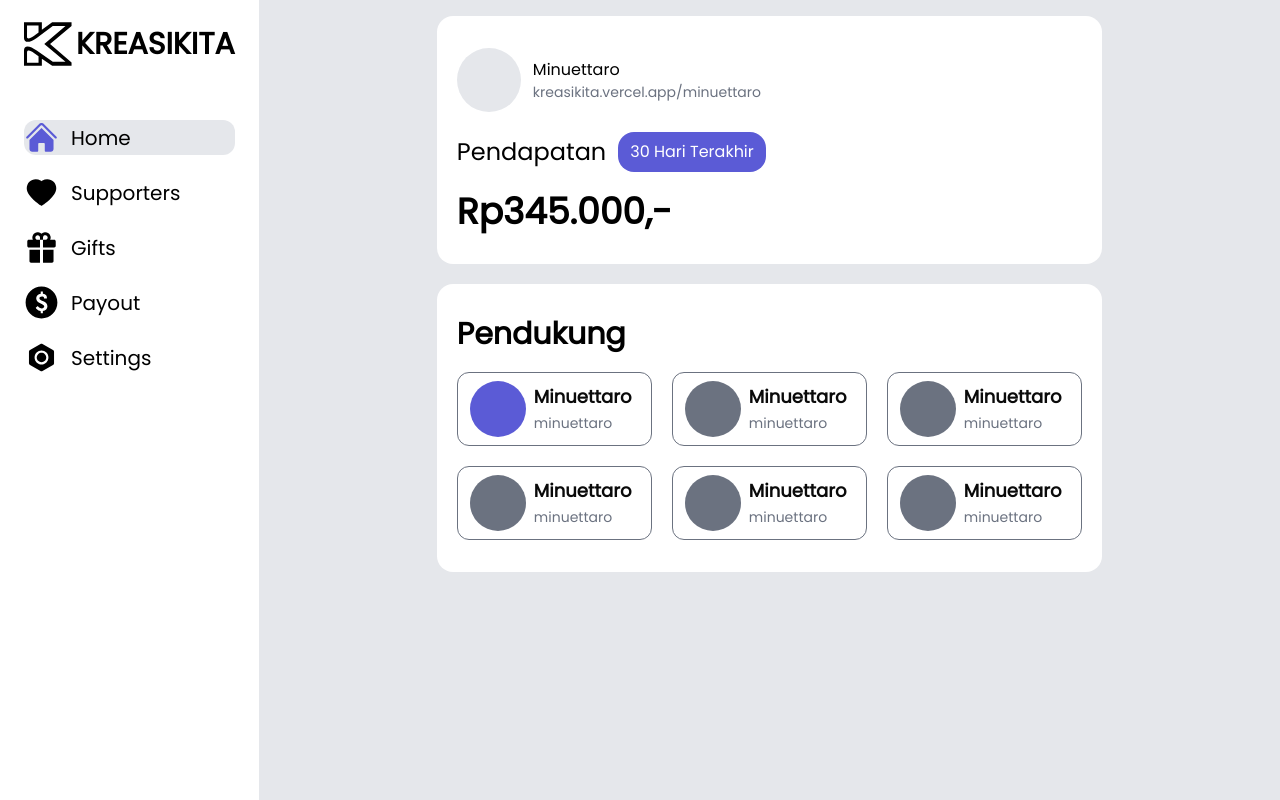
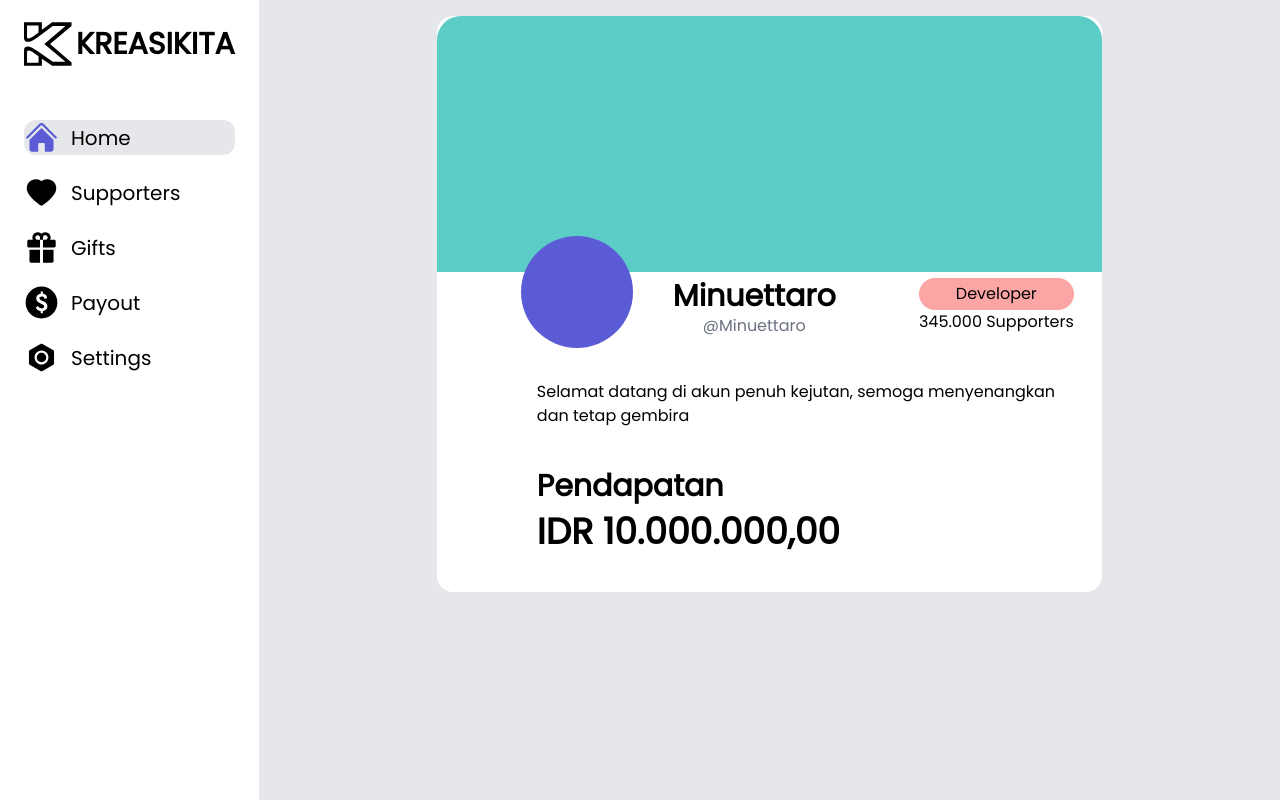
Before and after one commit to bintangyosua/kreasikita, a Next.js app in the folder client/: page /dashboard in a window 1280 px wide. Built offline with nearby package versions, Linux system fonts and the light colour scheme.

Commit message:
profile dashboard fixed

```diff
--- a/client/src/app/dashboard/page.tsx
+++ b/client/src/app/dashboard/page.tsx
@@ -14,75 +14,56 @@ export default function Page() {
   return (
     <Layout page="home">
       <Section>
-        <div className="flex flex-row justify-between">
-          <div className="flex flex-row items-center gap-3">
-            <div className="bg-gray-200 h-16 w-16 rounded-full"></div>
+        <div className="flex flex-col gap-3 pb-10">
+          <div
+            style={{
+              backgroundColor: "#5CCCC6",
+            }}
+            className="h-32 sm:h-48 lg:h-64 w-full rounded-t-3xl"></div>
+          <div className="flex items-center justify-start px-5">
+            <div>
+              <div
+                style={{
+                  backgroundColor: "#5B5BD6",
+                }}
+                className="w-28 h-28 rounded-full ml-16 -mt-12"></div>
+            </div>
+            <div className="-mt-4 justify-between w-full pl-10 pr-2 hidden sm:flex">
+              <div className="flex flex-col text-center">
+                <span className="font-bold text-3xl">Minuettaro</span>
+                <span className="text-gray-500">@Minuettaro</span>
+              </div>
               <div className="flex flex-col">
-              <span>Minuettaro</span>
-              <span className="text-sm text-gray-500">
-                kreasikita.vercel.app/minuettaro
-              </span>
+                <button className="rounded-full bg-red-300 px-4 py-1">
+                  Developer
+                </button>
+                <span>345.000 Supporters</span>
               </div>
             </div>
           </div>
-        <div>
-          <div className="flex gap-3 items-center">
-            <h2 className="text-2xl">Pendapatan</h2>
-            <button className="bg-purple rounded-2xl text-white px-3 py-2">
-              30 Hari Terakhir
+
+          <div className="px-5 lg:ml-20 flex flex-col gap-10">
+            <div className="sm:hidden">
+              <div className="flex items-center gap-3 text-left">
+                <span className="font-bold text-3xl">Minuettaro</span>
+                <span className="text-gray-500">@Minuettaro</span>
+              </div>
+              <div className="flex items-center gap-3">
+                <button className="rounded-full bg-red-300 px-4 py-1 w-fit">
+                  Developer
                 </button>
+                <span>345.000 Supporters</span>
               </div>
             </div>
-        <h2 className="text-3xl md:text-4xl font-bold">
-          Rp{(345000).toLocaleString("id-ID")},-
-        </h2>
-      </Section>
-      <Section>
-        <h2 className="text-3xl font-bold">Pendukung</h2>
-        <div className="grid grid-cols-1 sm:grid-cols-2 lg:grid-cols-3 gap-5">
-          {/* Cards */}
-          <Card className="shadow-none border-gray-500 px-3 py-2 flex flex-row items-center gap-2">
-            <div className="w-14 h-14 rounded-full bg-purple"></div>
-            <div>
-              <h3 className="text-lg font-bold mb-0">Minuettaro</h3>
-              <span className="text-sm text-gray-500">minuettaro</span>
+            <p className="md:mt-5 ">
+              Selamat datang di akun penuh kejutan, semoga menyenangkan dan
+              tetap gembira
+            </p>
+            <div className="font-bold flex flex-col gap-2">
+              <h2 className="text-3xl">Pendapatan</h2>
+              <h2 className="text-4xl">IDR 10.000.000,00</h2>
             </div>
-          </Card>
-          <Card className="shadow-none border-gray-500 px-3 py-2 flex flex-row items-center gap-2">
-            <div className="w-14 h-14 rounded-full bg-gray-500"></div>
-            <div>
-              <h3 className="text-lg font-bold mb-0">Minuettaro</h3>
-              <span className="text-sm text-gray-500">minuettaro</span>
           </div>
-          </Card>
-          <Card className="shadow-none border-gray-500 px-3 py-2 flex flex-row items-center gap-2">
-            <div className="w-14 h-14 rounded-full bg-gray-500"></div>
-            <div>
-              <h3 className="text-lg font-bold mb-0">Minuettaro</h3>
-              <span className="text-sm text-gray-500">minuettaro</span>
-            </div>
-          </Card>
-          <Card className="shadow-none border-gray-500 px-3 py-2 flex flex-row items-center gap-2">
-            <div className="w-14 h-14 rounded-full bg-gray-500"></div>
-            <div>
-              <h3 className="text-lg font-bold mb-0">Minuettaro</h3>
-              <span className="text-sm text-gray-500">minuettaro</span>
-            </div>
-          </Card>
-          <Card className="shadow-none border-gray-500 px-3 py-2 flex flex-row items-center gap-2">
-            <div className="w-14 h-14 rounded-full bg-gray-500"></div>
-            <div>
-              <h3 className="text-lg font-bold mb-0">Minuettaro</h3>
-              <span className="text-sm text-gray-500">minuettaro</span>
-            </div>
-          </Card>
-          <Card className="shadow-none border-gray-500 px-3 py-2 flex flex-row items-center gap-2">
-            <div className="w-14 h-14 rounded-full bg-gray-500"></div>
-            <div>
-              <h3 className="text-lg font-bold mb-0">Minuettaro</h3>
-              <span className="text-sm text-gray-500">minuettaro</span>
-            </div>
-          </Card>
         </div>
       </Section>
     </Layout>
--- a/client/src/components/dashboard/layout.tsx
+++ b/client/src/components/dashboard/layout.tsx
@@ -81,12 +81,12 @@ export default function Layout({
       </div>
       {/* Sidebar */}
       <nav className="bg-white w-72 hidden md:flex md:flex-col px-6 py-5 gap-3">
-        <div className="flex items-center mb-10">
+        <a className="flex items-center mb-10" href="/">
           <KreasiKita size={48} color="black" />
           <h1 className="text-3xl font-bold font-['Poppins'] ml-1">
             KREASIKITA
           </h1>
-        </div>
+        </a>
         <ul className="space-y-5">
           {navs.map((navItem) => (
             <li key={navItem.id}>
--- a/client/src/components/dashboard/section.tsx
+++ b/client/src/components/dashboard/section.tsx
@@ -2,7 +2,7 @@ import React from "react";
 
 export default function Section({ children }: { children: React.ReactNode }) {
   return (
-    <section className="bg-white rounded-2xl px-5 py-8 w-full lg:w-2/3 xl:1/2 mx-auto gap-5 flex flex-col">
+    <section className="bg-white rounded-2xl w-full lg:w-2/3 xl:1/2 mx-auto gap-5 flex flex-col">
       {children}
     </section>
   );
```
Lines whose indentation alone changed are shown as unchanged.
